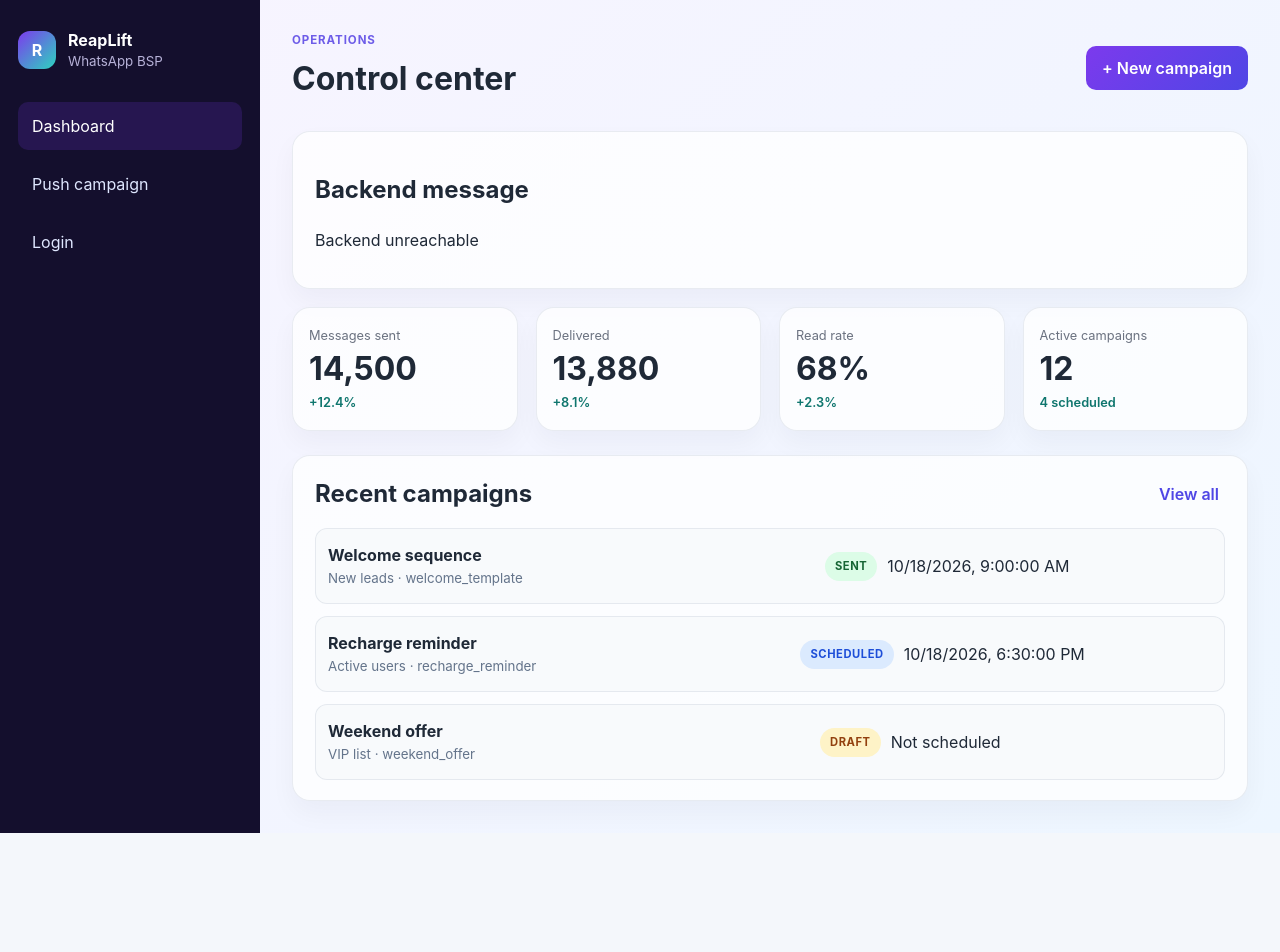
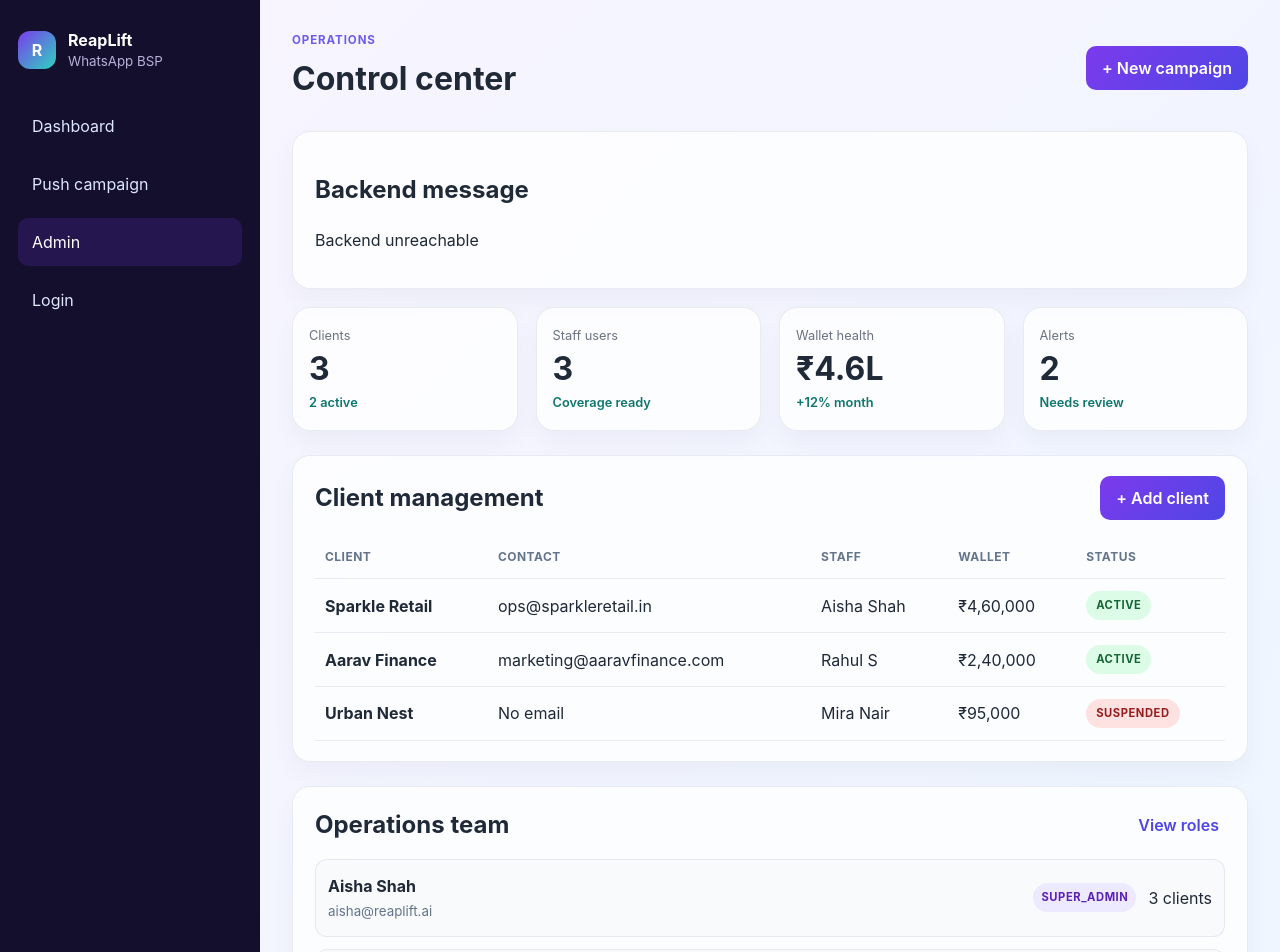
Before and after one commit to reaplift/reaplift-bsp, a React (Vite) app in the folder apps/web/: page / in a window 1280 px wide. Shown: the top 952 px of the page. Before the commit the page ends 833 px from the top, so only its background shows below. Built offline with nearby package versions, Linux system fonts and the light colour scheme; no server answers.

Commit message:
feat: add admin schema and starter admin dashboard

```diff
--- a/apps/web/src/App.tsx
+++ b/apps/web/src/App.tsx
@@ -1,5 +1,6 @@
 import { useEffect, useState } from 'react';
 import { Layout, type PageId } from './components/Layout';
+import { Admin } from './pages/Admin';
 import { Dashboard } from './pages/Dashboard';
 import { Login } from './pages/Login';
 import { PushCampaign } from './pages/PushCampaign';
@@ -11,7 +12,7 @@ type PingState = {
 } | null;
 
 export function App() {
-  const [page, setPage] = useState<PageId>('dashboard');
+  const [page, setPage] = useState<PageId>('admin');
   const [ping, setPing] = useState<PingState>(null);
 
   useEffect(() => {
@@ -29,6 +30,7 @@ export function App() {
       </div>
       {page === 'dashboard' && <Dashboard />}
       {page === 'campaign' && <PushCampaign />}
+      {page === 'admin' && <Admin />}
       {page === 'login' && <Login />}
     </Layout>
   );
--- a/apps/web/src/components/Layout.tsx
+++ b/apps/web/src/components/Layout.tsx
@@ -1,6 +1,6 @@
 import type { ReactNode } from 'react';
 
-export type PageId = 'dashboard' | 'campaign' | 'login';
+export type PageId = 'dashboard' | 'campaign' | 'admin' | 'login';
 
 type LayoutProps = {
   children: ReactNode;
@@ -11,6 +11,7 @@ type LayoutProps = {
 const navItems: Array<{ id: PageId; label: string }> = [
   { id: 'dashboard', label: 'Dashboard' },
   { id: 'campaign', label: 'Push campaign' },
+  { id: 'admin', label: 'Admin' },
   { id: 'login', label: 'Login' },
 ];
 
--- a/apps/web/src/data/mockData.ts
+++ b/apps/web/src/data/mockData.ts
@@ -1,4 +1,4 @@
-import type { CampaignDraft, DashboardSummary } from '@reaplift/shared';
+import type { AdminClient, CampaignDraft, DashboardSummary, TeamMember } from '@reaplift/shared';
 
 export const dashboardSummary: DashboardSummary = {
   totalSent: 14500,
@@ -33,3 +33,54 @@ export const campaigns: CampaignDraft[] = [
     template: 'weekend_offer',
   },
 ];
+
+export const adminClients: AdminClient[] = [
+  {
+    id: 'cli-001',
+    name: 'Sparkle Retail',
+    status: 'active',
+    contactEmail: 'ops@sparkleretail.in',
+    walletBalance: 460000,
+    assignedStaff: 'Aisha Shah',
+  },
+  {
+    id: 'cli-002',
+    name: 'Aarav Finance',
+    status: 'active',
+    contactEmail: 'marketing@aaravfinance.com',
+    walletBalance: 240000,
+    assignedStaff: 'Rahul S',
+  },
+  {
+    id: 'cli-003',
+    name: 'Urban Nest',
+    status: 'suspended',
+    contactEmail: null,
+    walletBalance: 95000,
+    assignedStaff: 'Mira Nair',
+  },
+];
+
+export const teamMembers: TeamMember[] = [
+  {
+    id: 'usr-001',
+    name: 'Aisha Shah',
+    role: 'super_admin',
+    email: 'aisha@reaplift.ai',
+    clientCount: 3,
+  },
+  {
+    id: 'usr-002',
+    name: 'Rahul S.',
+    role: 'staff',
+    email: 'rahul@reaplift.ai',
+    clientCount: 2,
+  },
+  {
+    id: 'usr-003',
+    name: 'Mira Nair',
+    role: 'staff',
+    email: 'mira@reaplift.ai',
+    clientCount: 1,
+  },
+];
--- /dev/null
+++ b/apps/web/src/pages/Admin.tsx
@@ -0,0 +1,77 @@
+import { StatCard } from '../components/StatCard';
+import { adminClients, teamMembers } from '../data/mockData';
+
+export function Admin() {
+  const activeClientCount = adminClients.filter((client) => client.status === 'active').length;
+
+  return (
+    <div className="page-stack">
+      <section className="stats-grid">
+        <StatCard label="Clients" value={String(adminClients.length)} trend={`${activeClientCount} active`} />
+        <StatCard label="Staff users" value={String(teamMembers.length)} trend="Coverage ready" />
+        <StatCard label="Wallet health" value="₹4.6L" trend="+12% month" />
+        <StatCard label="Alerts" value="2" trend="Needs review" />
+      </section>
+
+      <section className="panel">
+        <div className="panel-header">
+          <h2>Client management</h2>
+          <button type="button" className="primary-button">
+            + Add client
+          </button>
+        </div>
+
+        <div className="table-wrap">
+          <table className="data-table">
+            <thead>
+              <tr>
+                <th>Client</th>
+                <th>Contact</th>
+                <th>Staff</th>
+                <th>Wallet</th>
+                <th>Status</th>
+              </tr>
+            </thead>
+            <tbody>
+              {adminClients.map((client) => (
+                <tr key={client.id}>
+                  <td>
+                    <strong>{client.name}</strong>
+                  </td>
+                  <td>{client.contactEmail ?? 'No email'}</td>
+                  <td>{client.assignedStaff}</td>
+                  <td>₹{client.walletBalance.toLocaleString('en-IN')}</td>
+                  <td>
+                    <span className={`status-pill status-${client.status}`}>{client.status}</span>
+                  </td>
+                </tr>
+              ))}
+            </tbody>
+          </table>
+        </div>
+      </section>
+
+      <section className="panel">
+        <div className="panel-header">
+          <h2>Operations team</h2>
+          <button type="button" className="link-button">
+            View roles
+          </button>
+        </div>
+
+        <div className="team-list">
+          {teamMembers.map((member) => (
+            <div className="team-row" key={member.id}>
+              <div>
+                <strong>{member.name}</strong>
+                <small>{member.email}</small>
+              </div>
+              <span className="role-badge">{member.role}</span>
+              <span>{member.clientCount} clients</span>
+            </div>
+          ))}
+        </div>
+      </section>
+    </div>
+  );
+}
--- a/apps/web/src/styles.css
+++ b/apps/web/src/styles.css
@@ -179,6 +179,71 @@ button {
   margin: 0;
 }
 
+.table-wrap {
+  overflow-x: auto;
+}
+
+.data-table {
+  width: 100%;
+  border-collapse: collapse;
+}
+
+.data-table th,
+.data-table td {
+  text-align: left;
+  padding: 12px 10px;
+  border-bottom: 1px solid rgba(148, 163, 184, 0.2);
+}
+
+.data-table th {
+  color: #64748b;
+  font-size: 0.75rem;
+  letter-spacing: 0.04em;
+  text-transform: uppercase;
+}
+
+.team-list {
+  display: flex;
+  flex-direction: column;
+  gap: 12px;
+}
+
+.team-row {
+  display: grid;
+  grid-template-columns: minmax(180px, 1.3fr) auto auto;
+  gap: 12px;
+  align-items: center;
+  padding: 14px 12px;
+  border: 1px solid rgba(148, 163, 184, 0.2);
+  border-radius: 12px;
+  background: rgba(248, 250, 252, 0.9);
+}
+
+.team-row strong,
+.team-row small {
+  display: block;
+}
+
+.team-row small {
+  color: #64748b;
+  margin-top: 4px;
+}
+
+.role-badge {
+  display: inline-flex;
+  align-items: center;
+  justify-content: center;
+  min-width: 92px;
+  border-radius: 999px;
+  padding: 6px 8px;
+  background: #ede9fe;
+  color: #5b21b6;
+  text-transform: uppercase;
+  letter-spacing: 0.05em;
+  font-size: 0.7rem;
+  font-weight: 700;
+}
+
 .campaign-list {
   display: flex;
   flex-direction: column;
@@ -231,6 +296,16 @@ button {
 .status-draft {
   background: #fef3c7;
   color: #92400e;
+}
+
+.status-active {
+  background: #dcfce7;
+  color: #166534;
+}
+
+.status-suspended {
+  background: #fee2e2;
+  color: #991b1b;
 }
 
 .form-grid {
```
Also changed, not shown: packages/shared/src/index.ts (+19 -0 lines), 3 other files (tests, documents, lock files or other folders).
